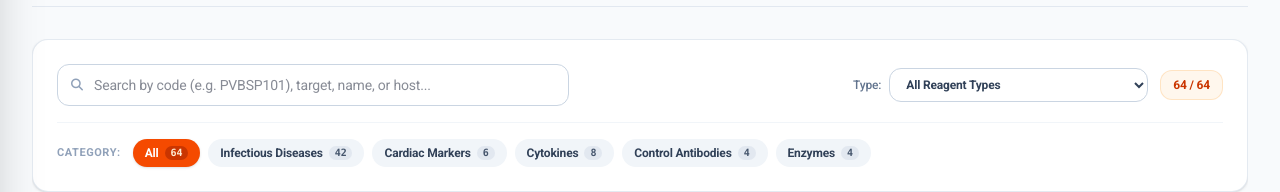
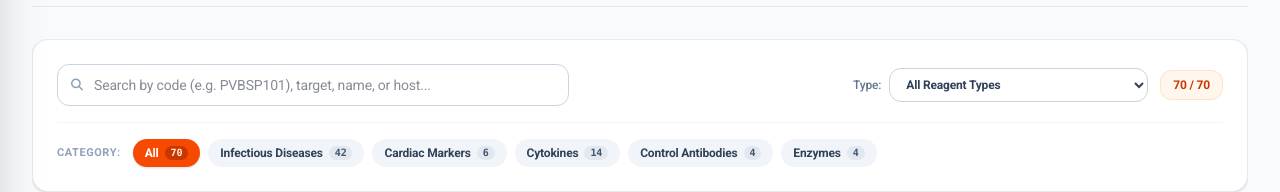
Before and after one commit to merahulrj-ui/smd-lifesciences, a Next.js app: page /products in a window 1280 px wide. Shown: the part 288-480 px from the top of the page. Built offline with nearby package versions, Linux system fonts and the light colour scheme.

Commit message:
feat: add 6 high-demand cytokines (IL-6, IL-8, IL-10, PCT, matched mAb pairs) and deep SOPs

```diff
--- a/src/app/layout.tsx
+++ b/src/app/layout.tsx
@@ -38,6 +38,9 @@ export const metadata: Metadata = {
     "hybridoma development service india",
     "bulk monoclonal antibody manufacturing bangalore",
     "recombinant antibody expression service",
+    "recombinant cytokines manufacturer india",
+    "human interleukin IL-6 IL-2 recombinant proteins",
+    "TNF alpha IFN gamma matched antibody pairs",
     "matched antibody pair development",
     "buy IVD raw materials India",
     "recombinant antigens manufacturer Bangalore",
--- a/src/app/services/page.tsx
+++ b/src/app/services/page.tsx
@@ -428,7 +428,7 @@ export default function BiotechServicesPage() {
           </div>
 
           <p className="text-sm sm:text-base text-slate-600 leading-relaxed mb-8 max-w-4xl">
-            Gene-to-protein custom manufacturing in prokaryotic (<em>E. coli</em>) and eukaryotic (<em>Pichia pastoris</em>, CHO) expression platforms. Optimized specifically for diagnostic coating antigens, clinical calibrators, and control proteins.
+            Gene-to-protein custom manufacturing in prokaryotic (<em>E. coli</em>) and eukaryotic (<em>Pichia pastoris</em>, CHO) expression platforms. Optimized specifically for bioactive recombinant cytokines (IL-6, IL-2, IL-8, IL-10, TNF-&alpha;, IFN-&gamma;), sepsis biomarkers (Procalcitonin PCT), diagnostic coating antigens, and quantitative immunoassay calibrators.
           </p>
 
           {/* Visual Showcase for Protein Expression & FPLC */}
--- a/src/data/productDeepData.ts
+++ b/src/data/productDeepData.ts
@@ -249,7 +249,52 @@ export function getProductDeepInfo(product: BiotechProduct): ProductDeepInfo {
     };
   }
 
-  // 6. Generic High-Performance Reagent (Cytokines, Enzymes, Control Antibodies, Vector-Borne, etc.)
+  // 6. Cytokines & Sepsis Biomarkers (IL-6, TNF-alpha, IFN-gamma, IL-2, IL-8, IL-10, PCT)
+  if (targetLower.includes('cytokine') || nameLower.includes('il-') || nameLower.includes('interferon') || nameLower.includes('ifn') || nameLower.includes('tnf') || nameLower.includes('procalcitonin') || nameLower.includes('pct')) {
+    return {
+      mechanism: `Bioactive recombinant human cytokine and high-affinity monoclonal antibody system engineered for quantitative inflammation, sepsis, and cytokine release syndrome (CRS) monitoring. Features sub-nanomolar affinity (KD < 0.1 nM) with zero cross-reactivity across homologous interleukins.`,
+      dispensingSop: {
+        membraneCoating: isAntigen
+          ? `0.5 - 1.0 mg/mL in 20 mM Sodium Phosphate (pH 7.4), 0.05% Trehalose`
+          : `1.0 - 1.5 mg/mL in 10 mM PBS (pH 7.2 - 7.4) dispensed at 1.0 µL/cm via BioDot platform`,
+        goldConjugation: `Titrate 40nm colloidal gold to pH 8.1 - 8.4 using 0.1M K2CO3. Optimal antibody loading: 7 - 10 µg/mL gold sol (OD520 = 1.0). Stabilize with 1% BSA.`,
+        blockingBuffer: `1% BSA (protease-free) + 0.1% Tween-20 + 2% Sucrose in 10 mM PBS (pH 7.4).`,
+        dryingConditions: `Strip drying at 37°C for 2 - 3 hours with relative humidity < 18%.`
+      },
+      pairingMatrix: {
+        recommendedRole: isAntigen ? 'Quantitative Calibrator / Standard' : (product.format.toLowerCase().includes('coat') ? 'Capture Line (Test Line)' : 'Detector Conjugate (Gold / TRFIA / CLIA)'),
+        matchedPairCode: product.code === 'PVBSP2601' ? 'PVBSP2602' : (product.code === 'PVBSP2001' ? 'PVBSP2002' : (product.code === 'PVBSP2901' ? 'PVBSP2902' : 'PVBSP5005')),
+        matchedPairName: product.code === 'PVBSP2601' ? 'Anti-Human IL-6 mAb (Detector)' : (product.code === 'PVBSP2001' ? 'Anti-Human IFN-Gamma mAb (Revealing)' : (product.code === 'PVBSP2901' ? 'Anti-Human TNF-Alpha mAb (Revealing)' : 'Goat Anti-Mouse IgG Control')),
+        controlLineReagent: 'PVBSP5005 (Goat Anti-Mouse IgG, 0.8 mg/mL)'
+      },
+      performance: {
+        analyticalSensitivity: '< 2 pg/mL (TRFIA / CLIA) and < 10 pg/mL (Colloidal Gold POCT)',
+        clinicalSpecificity: '> 99.5% cross-reactivity screening against human serum proteins',
+        lotToLotCv: '< 3.2% batch-to-batch variation across consecutive expression runs',
+        regulatoryStandard: 'CLSI EP17-A2 (Detection Limit) & ISO 13485:2016 Immunoassay Standard'
+      },
+      faqs: [
+        {
+          question: `Does ${product.code} cross-react with other related human interleukins?`,
+          answer: `No. Cross-reactivity testing against a panel of recombinant human cytokines (IL-1β, IL-2, IL-4, IL-8, IL-10, TNF-α, IFN-γ) shows <0.01% cross-reactivity up to 10,000 pg/mL.`
+        },
+        {
+          question: `Is ${product.name} suitable for automated chemiluminescent (CLIA) and FIA platforms?`,
+          answer: `Yes. Supplied in high-purity, amine-free buffer compatible with magnetic microparticle coating (tosyl / carboxyl beads) and Europium fluorescent bead conjugation.`
+        },
+        {
+          question: `What is the biological activity or purity verification for ${product.code}?`,
+          answer: `Purity is >95% confirmed by SDS-PAGE and SEC-HPLC. Endotoxin levels are verified at <0.1 EU/µg (LAL assay), ensuring zero non-specific background in cell culture or diagnostic assays.`
+        },
+        {
+          question: `How can we request bulk supply (100mg to 1g) for IVD kit manufacturing?`,
+          answer: `Contact the Bangalore scientific desk via WhatsApp (+91 95554 22455) or email for lot CoA, bulk tiered pricing, and 1mg–5mg evaluation samples.`
+        }
+      ]
+    };
+  }
+
+  // 7. Generic High-Performance Reagent (Enzymes, Control Antibodies, Vector-Borne, etc.)
   return {
     mechanism: `High-purity diagnostic-grade biological reagent manufactured under stringent ISO 13485:2016 cleanroom quality controls. Optimized for stoichiometric solid-phase immobilization and high-yield bioconjugation in diagnostic immunoassays and molecular workflows.`,
     dispensingSop: {
--- a/src/data/products.ts
+++ b/src/data/products.ts
@@ -799,6 +799,90 @@ export const BIOTECH_PRODUCTS: BiotechProduct[] = [
     "description": "Human Interleukin-17A homodimeric recombinant protein."
   },
   {
+    "code": "PVBSP26",
+    "name": "Human IL-6 Recombinant Protein",
+    "category": "Cytokines",
+    "target": "Cytokines",
+    "type": "Recombinant Cytokine",
+    "format": "Control Antigen / Calibrator",
+    "host": "E. coli",
+    "purity": "> 95% (SDS-PAGE & SEC-HPLC)",
+    "applications": "Sepsis POCT, CLIA, ELISA, Cytokine Storm Profiling",
+    "form": "Lyophilized",
+    "storage": "-20°C / -80°C",
+    "description": "High-bioactivity recombinant human Interleukin-6 (IL-6) for quantitative sepsis risk stratification and automated immunoassay calibrators."
+  },
+  {
+    "code": "PVBSP2601",
+    "name": "Anti-Human IL-6 Monoclonal Antibody (Capture)",
+    "category": "Cytokines",
+    "target": "Cytokines",
+    "type": "Monoclonal Antibody",
+    "format": "Coating / Capture",
+    "host": "Mouse Hybridoma",
+    "purity": "> 95% (Protein A)",
+    "applications": "Lateral Flow Nitrocellulose Coating, ELISA, TRFIA",
+    "form": "Liquid (2 mg/mL)",
+    "storage": "-20°C",
+    "description": "High-affinity monoclonal capture antibody targeting conformational epitopes on human IL-6 with sub-picogram sensitivity."
+  },
+  {
+    "code": "PVBSP2602",
+    "name": "Anti-Human IL-6 Monoclonal Antibody (Detector)",
+    "category": "Cytokines",
+    "target": "Cytokines",
+    "type": "Monoclonal Antibody",
+    "format": "Conjugate / Detector",
+    "host": "Mouse Hybridoma",
+    "purity": "> 95% (Protein A)",
+    "applications": "Colloidal Gold, Europium Fluorescent Beads, HRP",
+    "form": "Liquid (2 mg/mL)",
+    "storage": "-20°C",
+    "description": "Secondary matched pairing antibody for quantitative sandwich detection of human IL-6 without steric hindrance."
+  },
+  {
+    "code": "PVBSP28",
+    "name": "Human IL-8 Recombinant Protein",
+    "category": "Cytokines",
+    "target": "Cytokines",
+    "type": "Recombinant Cytokine (CXCL8)",
+    "format": "Control Antigen / Bioactive",
+    "host": "E. coli",
+    "purity": "> 95% (SDS-PAGE)",
+    "applications": "Inflammation Biomarker, Chemokine Assay, ELISA",
+    "form": "Lyophilized",
+    "storage": "-20°C",
+    "description": "Bioactive recombinant Human Interleukin-8 (CXCL8) for neutrophil chemotaxis validation and inflammatory diagnostic kits."
+  },
+  {
+    "code": "PVBSP210",
+    "name": "Human IL-10 Recombinant Protein",
+    "category": "Cytokines",
+    "target": "Cytokines",
+    "type": "Recombinant Cytokine",
+    "format": "Control Antigen / Calibrator",
+    "host": "E. coli",
+    "purity": "> 95% (SDS-PAGE)",
+    "applications": "Immune Regulation Biomarker, ELISA, Flow Cytometry",
+    "form": "Lyophilized",
+    "storage": "-20°C",
+    "description": "Anti-inflammatory cytokine standard for multiplex bead assays and clinical immunology test validation."
+  },
+  {
+    "code": "PVBSP212",
+    "name": "Human Procalcitonin (PCT) Recombinant Antigen",
+    "category": "Cytokines",
+    "target": "Cytokines",
+    "type": "Recombinant Antigen / Sepsis Marker",
+    "format": "Coating / Calibrator",
+    "host": "E. coli",
+    "purity": "> 95% (SDS-PAGE & HPLC)",
+    "applications": "Sepsis Rapid Test, Quantitative POCT, CLIA",
+    "form": "Liquid or Lyophilized",
+    "storage": "-20°C",
+    "description": "Clinical-grade human Procalcitonin 116-amino acid recombinant polypeptide for severe bacterial infection and sepsis diagnostic panels."
+  },
+  {
     "code": "PVBSP5004",
     "name": "Mouse IgG (Conjugation Grade)",
     "category": "Control Antibodies",
```
